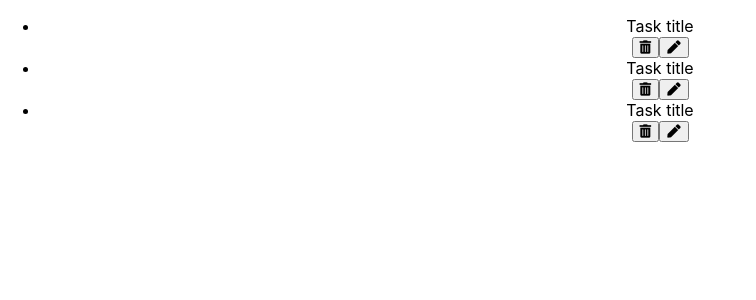
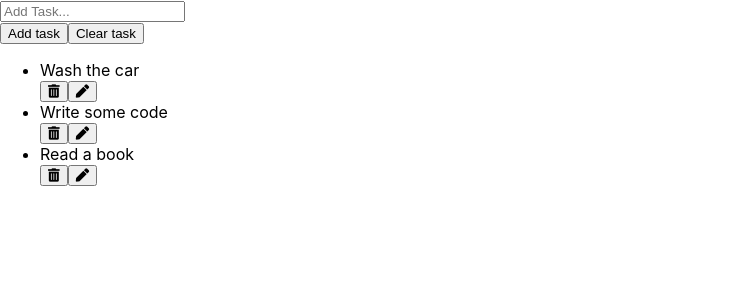
Before and after one commit to JoacoMaurtua/task-manager-contextAPI, a React (Create React App) app in the folder task-manager/: page / in a window 1280 px wide. Shown: the top 300 px of the page, without its empty margins (0-756 px from the left). Built offline with nearby package versions, Linux system fonts and the light colour scheme.

Commit message:
create the task form component

```diff
--- a/task-manager/src/App.js
+++ b/task-manager/src/App.js
@@ -1,16 +1,21 @@
 import React from 'react';
 import TaskList from './componets/TaskList';
 import TaskListContext from './componets/TaskListContext';
+import TaskForm from './componets/TaskForm';
 import './App.css';
 
 function App() {
   return (
     <TaskListContext>
-      <div className="App">
-        <TaskList/>
+      <div className="container">
+        <div className="app-wrapper">
+          <div className="main">
+            <TaskForm/>
+            <TaskList/>
+          </div>
+        </div>
       </div>
     </TaskListContext>
-
   );
 }
 
--- a/task-manager/src/componets/Task.jsx
+++ b/task-manager/src/componets/Task.jsx
@@ -1,9 +1,9 @@
 import React from 'react';
 
-export default function Task() {
+export default function Task({task}) {
   return (
     <li className="list-item">
-      <span>Task title</span>
+      <span>{task.title}</span>
       <div>
         <button className="btn-delete task-btn">
           <i className="fas fa-trash-alt"></i>
--- /dev/null
+++ b/task-manager/src/componets/TaskForm.jsx
@@ -0,0 +1,21 @@
+import React from 'react'
+
+export default function TaskForm() {
+  return (
+    <form className="form">
+      <input
+       type="text"
+       className="task-input"
+       placeholder="Add Task..."
+       required
+       />
+
+       <div className="buttons">
+         <button type="submit" className="btn add-task-btn">Add task</button>
+
+         <button className="btn clear-task-btn">Clear task</button>
+       </div>
+
+    </form>
+  )
+}
--- a/task-manager/src/componets/TaskList.jsx
+++ b/task-manager/src/componets/TaskList.jsx
@@ -10,7 +10,7 @@ export default function TaskList() {
     <ul className="list">
       {
         tasks.map((task)=>{
-          return <Task/>
+          return <Task key={task.id} task={task}/>
         })
       }
     </ul>
--- a/task-manager/src/componets/TaskListContext.jsx
+++ b/task-manager/src/componets/TaskListContext.jsx
@@ -5,9 +5,9 @@ export const MyListContext = createContext(); //Objeto usado para compartir info
 export default function TaskListContext(props) {
 
   const [tasks, setTasks] = useState([
-    {task:'Wash the car',id:1},
-    {task:'Write some code',id:2},
-    {task:'Read a book',id:3}
+    {title:'Wash the car',id:1},
+    {title:'Write some code',id:2},
+    {title:'Read a book',id:3}
   ]);
 
   return (
```
